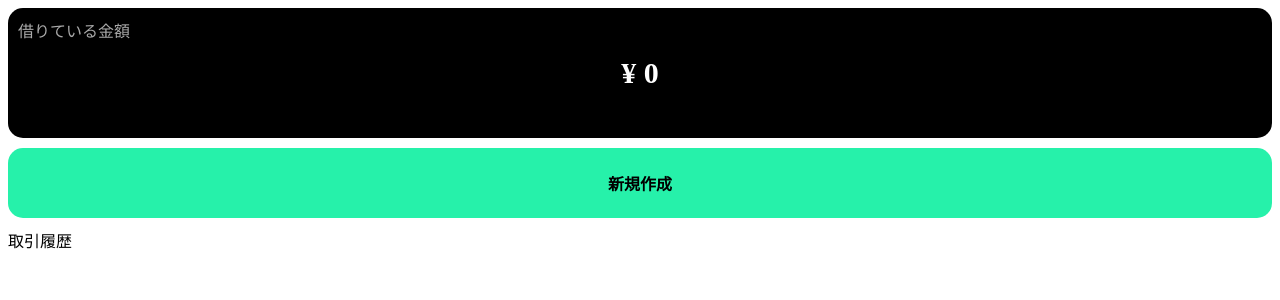
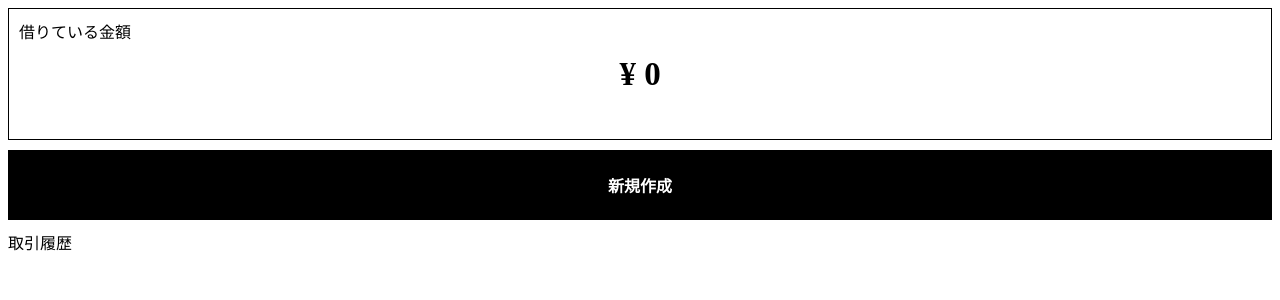
Before and after one commit to suzukias/payback, a Flask app: page / in a window 1280 px wide. Shown: the top 300 px of the page. Run offline with Flask 3, Linux system fonts and the light colour scheme; data that the repository does not hold is empty.

Commit message:
fixed colors

```diff
--- a/static/style.css
+++ b/static/style.css
@@ -5,21 +5,25 @@ th {
   margin: 0;
   padding: 0;
 }
+input,
+select,
+textarea {
+  -webkit-appearance: none;
+  border-radius: 0;
+}
 .payback__total-wrap {
-  background-color: #000;
-  border-radius: 15px;
   height: 130px;
   position: relative;
+  border: 1px solid;
 }
 .payback__total-text {
-  color: darkgray;
+  color: #000;
   padding: 10px 0 0 10px;
 }
 .payback__total {
-  font-size: 30px;
-  color: #fff;
+  font-size: 33px;
   font-weight: bold;
-  color: #fff;
+  color: #000;
   display: flex;
   align-items: center;
   justify-content: center;
@@ -31,14 +35,13 @@ th {
 }
 .payback__create-link {
   text-decoration: none;
-  background-color: #26f1aa;
+  background-color: #000;
   height: 70px;
   display: flex;
   justify-content: center;
   align-items: center;
-  border-radius: 15px;
   margin-top: 10px;
-  color: #000;
+  color: #fff;
   font-weight: bold;
 }
 .payback__history {
@@ -79,8 +82,15 @@ th {
   padding: 3px;
   font-size: 13px;
 }
+.payback__create-arrow {
+  text-decoration: none;
+  font-size: 25px;
+  padding-left: 20px;
+  position: absolute;
+}
 .payback__create {
   text-align: center;
+  margin-top: 0;
 }
 .payback__create-form {
   padding: 0 20px;
--- a/templates/create.html
+++ b/templates/create.html
@@ -1,4 +1,5 @@
 {% extends 'base.html' %} {% block body %}
+<a class="payback__create-arrow" href="{{ url_for('index') }}" class="">←</a>
 <h2 class="payback__create">新規登録</h2>
 <form action="/" method="POST" class="payback__create-form">
   <div class="payback__create-choice">
```
